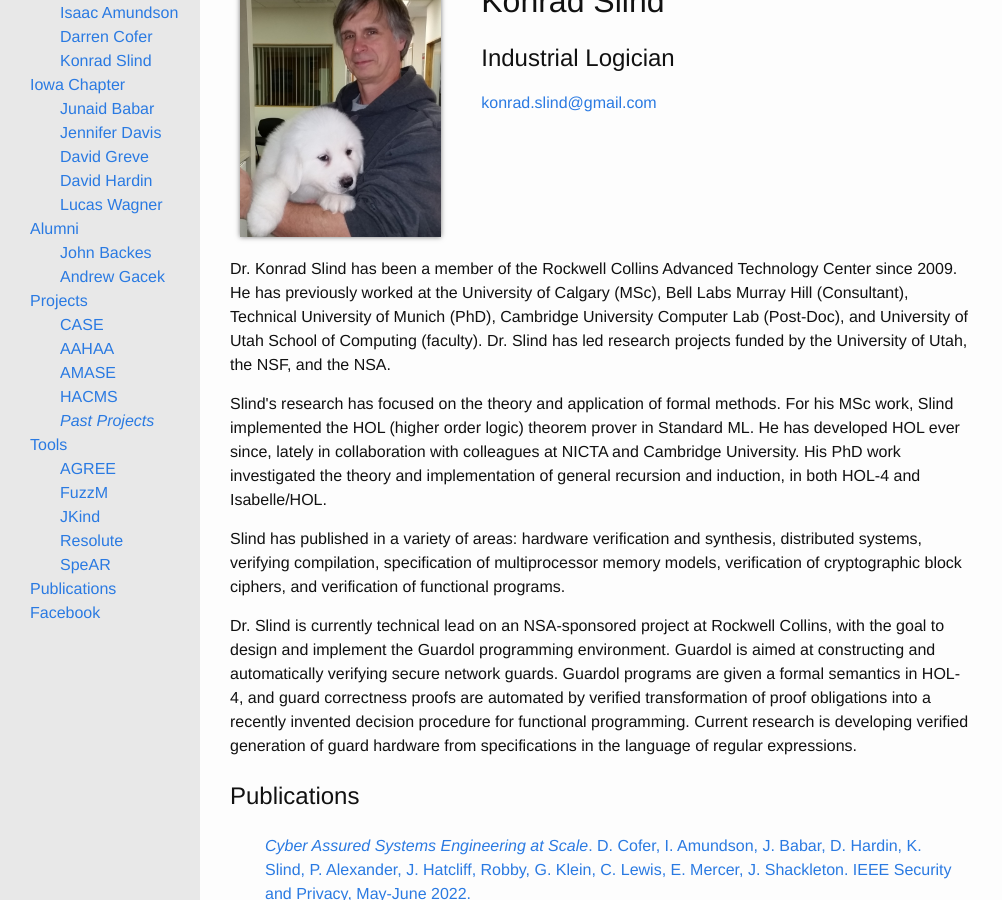
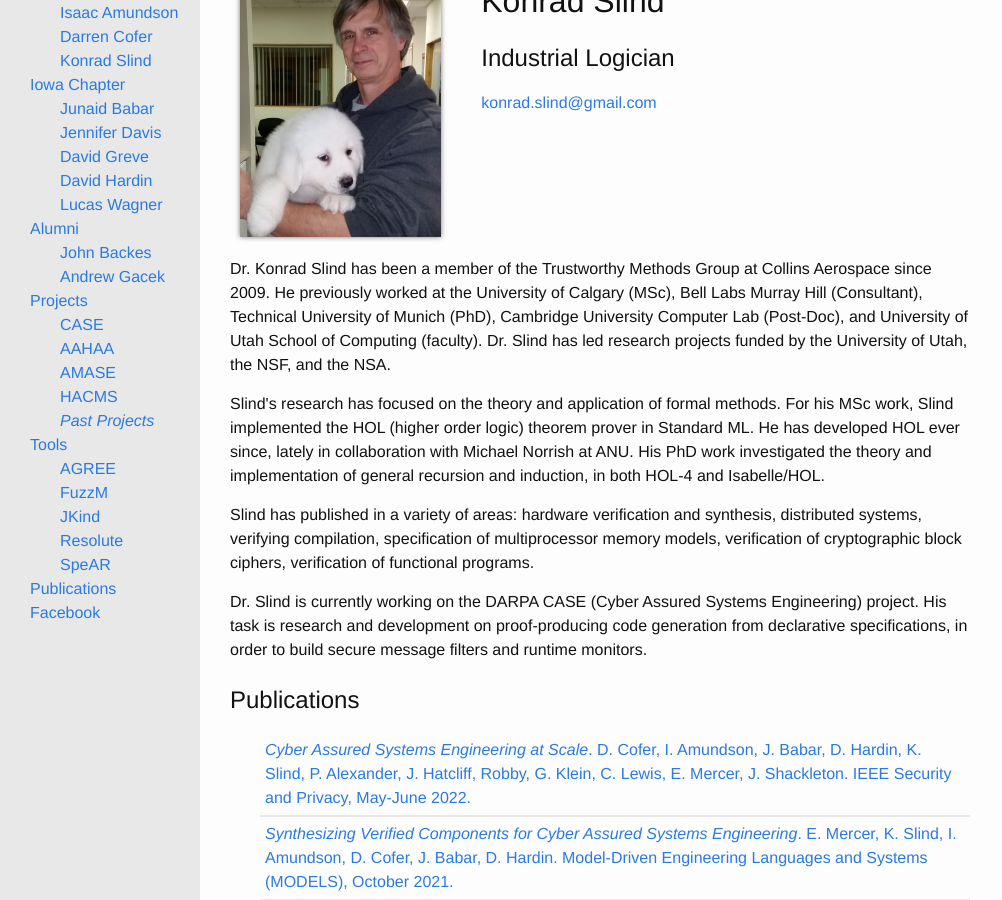
Before and after one commit to loonwerks/loonwerks.github.io, a Jekyll site: the page built from people/konrad-slind.html, in a window 1280 px wide and 900 px high, scrolled down 198 px. Shown: the whole window, without its empty margins (0-1002 px from the left). Built offline with Jekyll 4.4.1, drawn with Linux system fonts in a browser that asks for light colours; Markdown is read by kramdown in place of the engine named in the settings.

Commit message:
Updating to reflect passage of time.

```diff
--- a/people/konrad-slind.html
+++ b/people/konrad-slind.html
@@ -10,8 +10,8 @@
 ---
 
 <p>
-Dr. Konrad Slind has been a member of the Rockwell Collins Advanced
-Technology Center since 2009. He has previously worked at the
+Dr. Konrad Slind has been a member of the Trustworthy Methods Group at
+Collins Aerospace since 2009. He previously worked at the
 University of Calgary (MSc), Bell Labs Murray Hill (Consultant),
 Technical University of Munich (PhD), Cambridge University Computer
 Lab (Post-Doc), and University of Utah School of Computing
@@ -23,27 +23,21 @@
 Slind's research has focused on the theory and application of formal
 methods. For his MSc work, Slind implemented the HOL (higher order
 logic) theorem prover in Standard ML. He has developed HOL ever since,
-lately in collaboration with colleagues at NICTA and Cambridge
-University. His PhD work investigated the theory and implementation of
-general recursion and induction, in both HOL-4 and Isabelle/HOL.
+lately in collaboration with Michael Norrish at ANU. His PhD work
+investigated the theory and implementation of general recursion and
+induction, in both HOL-4 and Isabelle/HOL.
 </p>
 
 <p>
 Slind has published in a variety of areas: hardware verification and
 synthesis, distributed systems, verifying compilation, specification
 of multiprocessor memory models, verification of cryptographic block
-ciphers, and verification of functional programs.
+ciphers, verification of functional programs.
 </p>
 
 <p>
-Dr. Slind is currently technical lead on an NSA-sponsored project at
-Rockwell Collins, with the goal to design and implement the Guardol
-programming environment. Guardol is aimed at constructing and
-automatically verifying secure network guards. Guardol programs are
-given a formal semantics in HOL-4, and guard correctness proofs are
-automated by verified transformation of proof obligations into a
-recently invented decision procedure for functional
-programming. Current research is developing verified generation of
-guard hardware from specifications in the language of regular
-expressions.
+  Dr. Slind is currently working on the DARPA CASE (Cyber Assured
+  Systems Engineering) project. His task is research and development
+  on proof-producing code generation from declarative specifications,
+  in order to build secure message filters and runtime monitors.
 </p>
```
